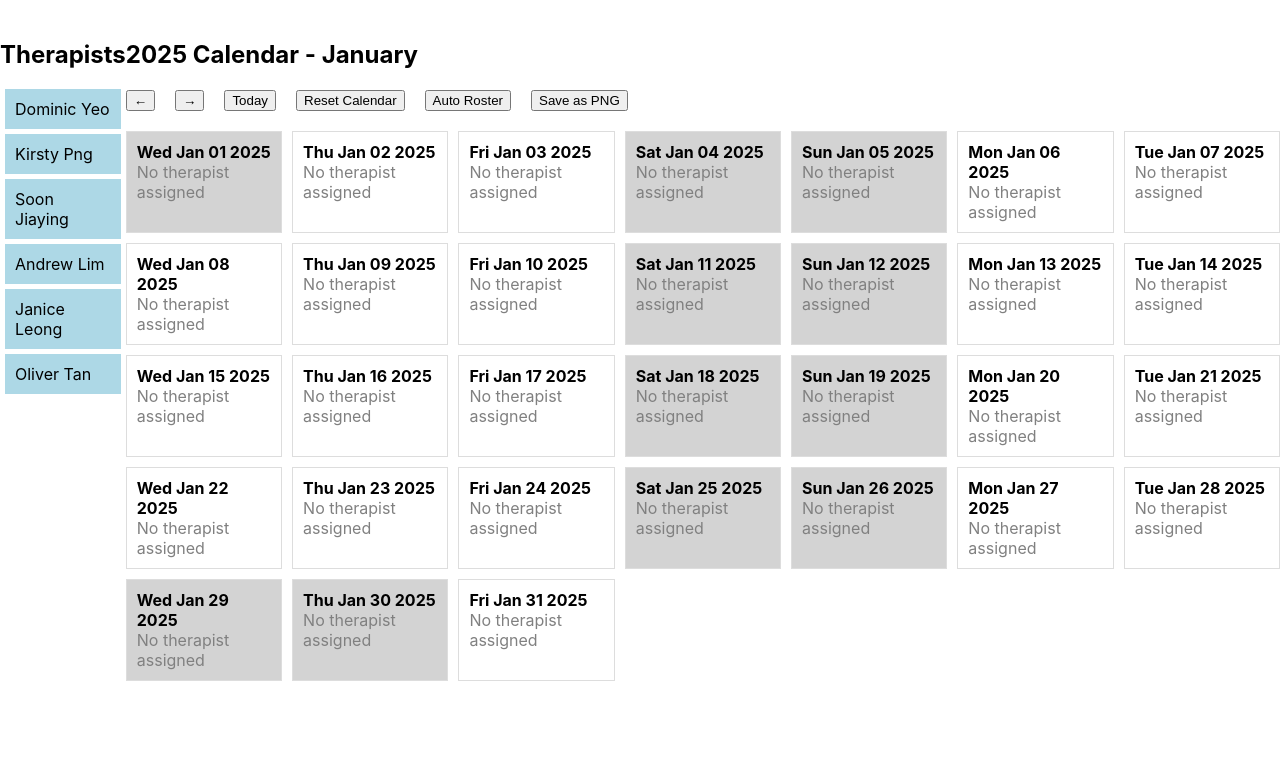
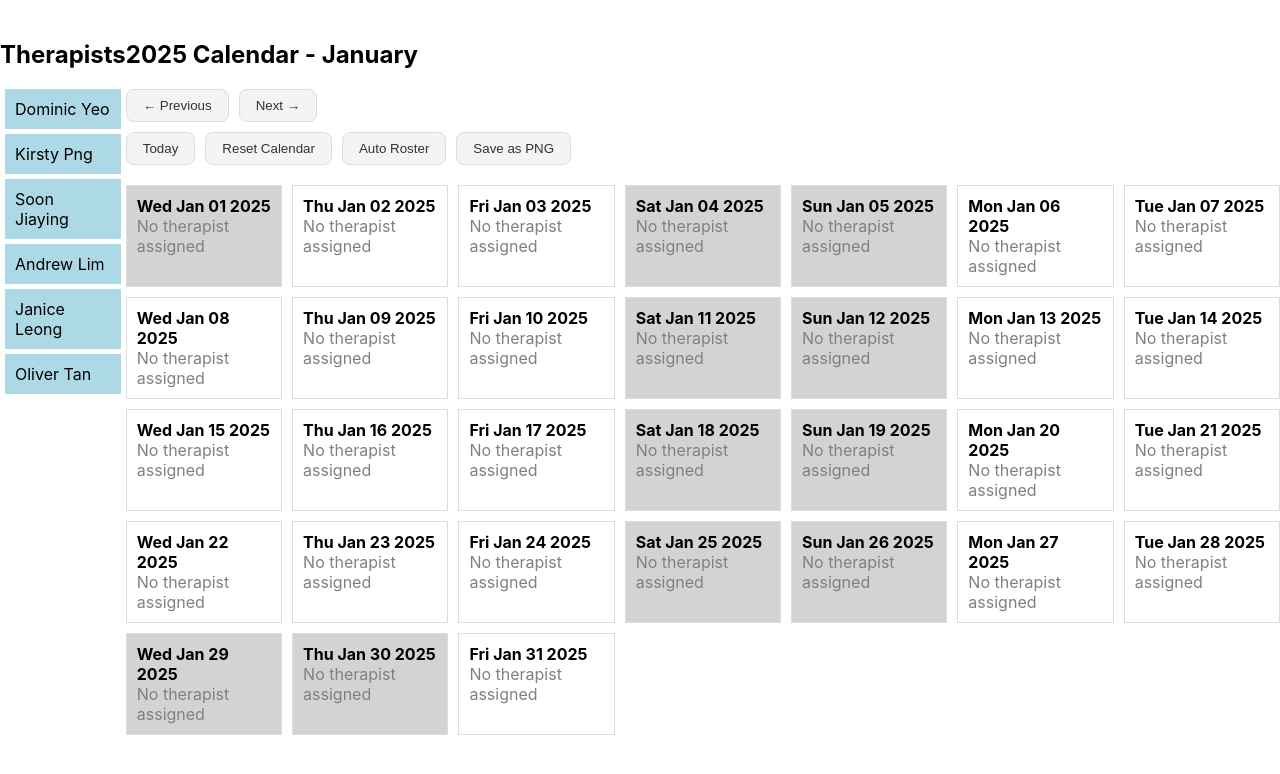
Before and after one commit to jxhnthan/hwb-crisis-rostering, a React (Create React App) app: page / in a window 1280 px wide. Shown: the top 774 px of the page. Built offline with nearby package versions, Linux system fonts and the light colour scheme.

Commit message:
Add files via upload

```diff
--- a/src/App.js
+++ b/src/App.js
@@ -200,18 +200,26 @@ const App = () => {
 
   // Auto-roster therapists when the button is clicked
   const autoRoster = () => {
-  const updatedCalendar = [...calendar]; // Copy the calendar state to avoid mutating it directly
+    setCalendar((prevCalendar) => {
+      const updatedCalendar = [...prevCalendar];
 
-  updatedCalendar[currentMonth].forEach(day => {
-    const isWeekend = day.date.getDay() === 0 || day.date.getDay() === 6; // 0 = Sunday, 6 = Saturday
+      // Shuffle therapists for better distribution
+      const shuffledTherapists = [...therapists].sort(() => Math.random() - 0.5);
+      let therapistIndex = 0;
+
+      updatedCalendar[currentMonth] = updatedCalendar[currentMonth].map((day) => {
+        const isWeekend = day.date.getDay() === 0 || day.date.getDay() === 6;
         if (day.therapists.length === 0 && !blockedDays.includes(day.dayKey) && !isWeekend) {
-      const therapistToAssign = therapists[day.date.getDate() % therapists.length]; // Simple round-robin assignment
-      day.therapists.push(therapistToAssign);
+          day.therapists.push(shuffledTherapists[therapistIndex]);
+          therapistIndex = (therapistIndex + 1) % shuffledTherapists.length;
         }
+        return day;
       });
 
-  setCalendar(updatedCalendar); // Update the calendar with auto-assignments
-  setAutoRosterTriggered(true); // Mark that auto-roster has been triggered
+      return updatedCalendar;
+    });
+
+    setAutoRosterTriggered(true);
   };
 
   return (
@@ -227,17 +235,107 @@ const autoRoster = () => {
         <div>
           <h2>2025 Calendar - {calendar[currentMonth][0].date.toLocaleString('default', { month: 'long' })}</h2>
           <div>
-            <button onClick={() => setCurrentMonth((prev) => (prev === 0 ? 11 : prev - 1))} style={{ marginRight: '10px' }}>←</button>
-            <button onClick={() => setCurrentMonth((prev) => (prev === 11 ? 0 : prev + 1))} style={{ marginLeft: '10px' }}>→</button>
-            <button onClick={goToToday} style={{ marginLeft: '20px' }}>Today</button>
-            <button onClick={resetCalendar} style={{ marginLeft: '20px' }}>Reset Calendar</button>
-            <button onClick={autoRoster} style={{ marginLeft: '20px' }} disabled={autoRosterTriggered}>
+            <div style={{ marginBottom: '10px' }}>
+              <button
+                onClick={() => setCurrentMonth((prev) => (prev === 0 ? 11 : prev - 1))}
+                style={{
+                  padding: '8px 16px',
+                  background: '#f4f4f7',
+                  color: '#333',
+                  border: '1px solid #ddd',
+                  borderRadius: '8px',
+                  cursor: 'pointer',
+                  fontWeight: '500',
+                  transition: 'background 0.2s',
+                }}
+              >
+                ← Previous
+              </button>
+              <button
+                onClick={() => setCurrentMonth((prev) => (prev === 11 ? 0 : prev + 1))}
+                style={{
+                  padding: '8px 16px',
+                  background: '#f4f4f7',
+                  color: '#333',
+                  border: '1px solid #ddd',
+                  borderRadius: '8px',
+                  cursor: 'pointer',
+                  fontWeight: '500',
+                  transition: 'background 0.2s',
+                  marginLeft: '10px',
+                }}
+              >
+                Next →
+              </button>
+            </div>
+
+            <div style={{ display: 'flex', gap: '10px' }}>
+              <button
+                onClick={goToToday}
+                style={{
+                  padding: '8px 16px',
+                  background: '#f4f4f7',
+                  color: '#333',
+                  border: '1px solid #ddd',
+                  borderRadius: '8px',
+                  cursor: 'pointer',
+                  fontWeight: '500',
+                  transition: 'background 0.2s',
+                }}
+              >
+                Today
+              </button>
+              <button
+                onClick={resetCalendar}
+                style={{
+                  padding: '8px 16px',
+                  background: '#f4f4f7',
+                  color: '#333',
+                  border: '1px solid #ddd',
+                  borderRadius: '8px',
+                  cursor: 'pointer',
+                  fontWeight: '500',
+                  transition: 'background 0.2s',
+                }}
+              >
+                Reset Calendar
+              </button>
+              <button
+                onClick={autoRoster}
+                style={{
+                  padding: '8px 16px',
+                  background: '#f4f4f7',
+                  color: '#333',
+                  border: '1px solid #ddd',
+                  borderRadius: '8px',
+                  cursor: 'pointer',
+                  fontWeight: '500',
+                  transition: 'background 0.2s',
+                  disabled: autoRosterTriggered,
+                }}
+                disabled={autoRosterTriggered}
+              >
                 {autoRosterTriggered ? "Auto Roster Applied" : "Auto Roster"}
               </button>
-            <button onClick={saveAsPNG} style={{ marginLeft: '20px' }}>Save as PNG</button>
+              <button
+                onClick={saveAsPNG}
+                style={{
+                  padding: '8px 16px',
+                  background: '#f4f4f7',
+                  color: '#333',
+                  border: '1px solid #ddd',
+                  borderRadius: '8px',
+                  cursor: 'pointer',
+                  fontWeight: '500',
+                  transition: 'background 0.2s',
+                }}
+              >
+                Save as PNG
+              </button>
+            </div>
           </div>
 
-          <div id="calendar-container">
+          <div id="calendar-container" style={{ marginTop: '20px' }}>
             <Calendar
               monthDays={calendar[currentMonth]}
               moveTherapist={moveTherapist}
```
Lines whose indentation alone changed are shown as unchanged.
